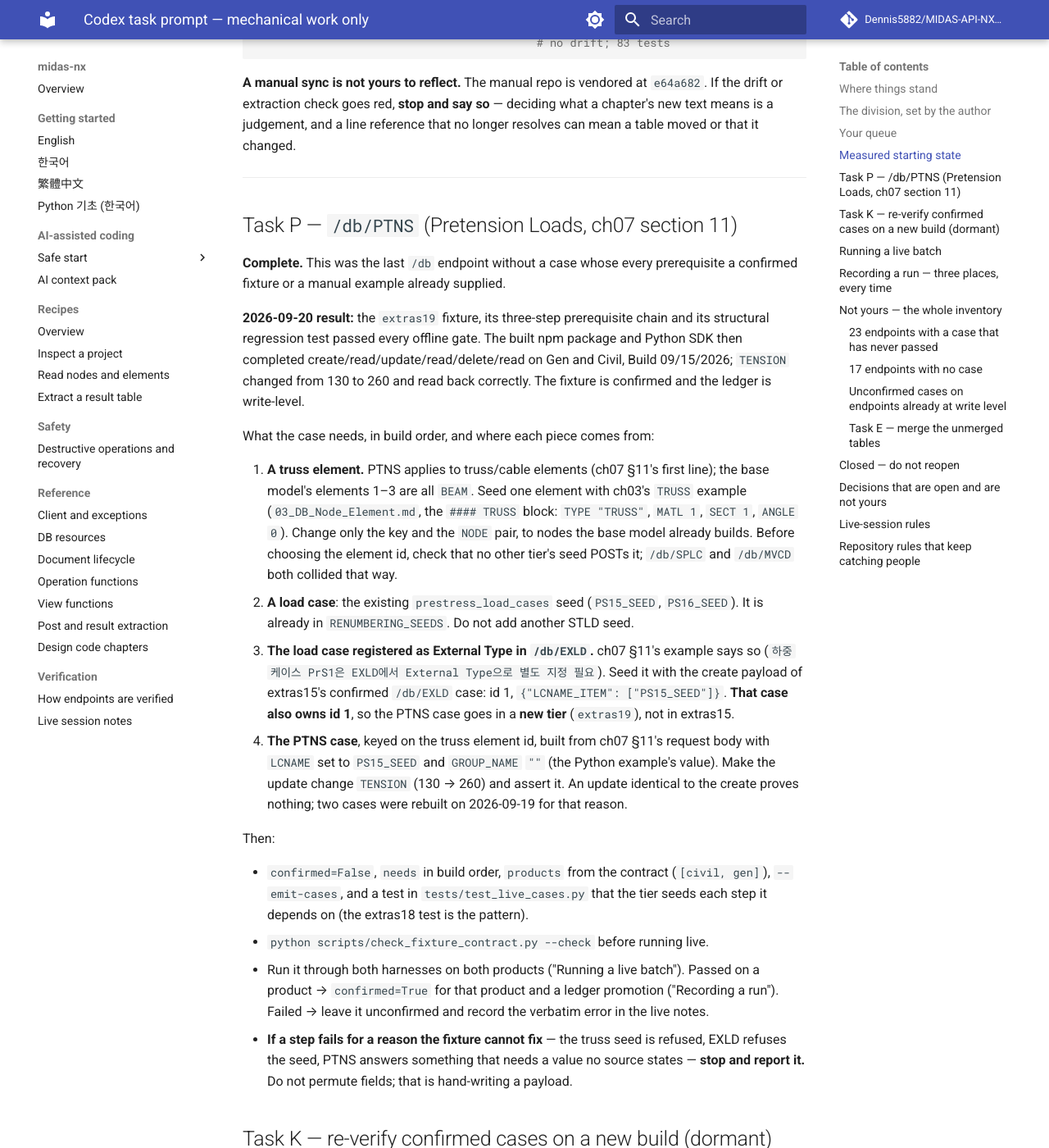
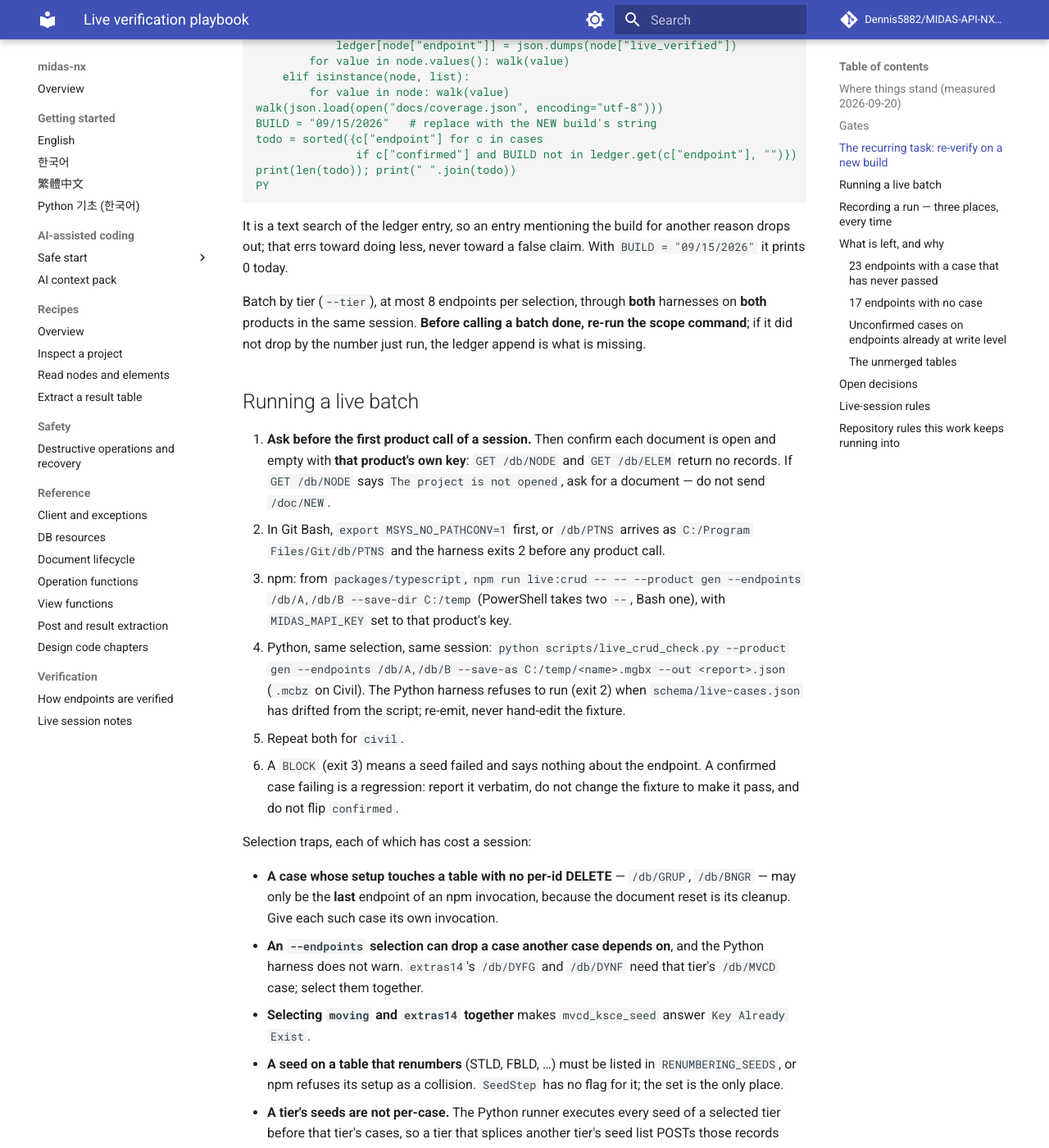
Before and after one commit to Dennis5882/MIDAS-API-NX-SDK, an MkDocs documentation site: the page built from docs/live_verification_playbook.md, in a window 1280 px wide and 1400 px high, scrolled down 1837 px. Shown: the whole window at 82% size. Built offline with MkDocs 1.6.1 and Material for MkDocs 9.7.7, drawn with Linux system fonts in a browser that asks for light colours; comment, search, counter and statistics services are not loaded; some of the changed text lies outside the part shown.

Commit message:
docs: replace the Codex handoff with a live verification playbook
The author has stopped handing mechanical batches to Codex, so the file
that existed to brief it has no audience. Its content was never really
about Codex: the live-session safety rules, the selection traps, the
three-places recording rule and the two kinds of ledger change are how
this work is done by anyone, and the inventory of the 40 endpoints below
write level is the only place each one's reason is written down.

docs/live_verification_playbook.md keeps all of that and drops the task
assignments, the division of labour and the "not yours" framing. Numbers
are re-measured rather than carried over: 207 write / 193 read, 220
cases over 196 endpoints, 183 confirmed, 77 seeds, 1087 tests.

contract_migration_brief.md pointed at the old filename; it now points
at the new one. Nothing in scripts/ or tests/ referenced either.

Co-Authored-By: Claude Opus 5 <noreply@anthropic.com>

````diff
--- a/docs/codex_handoff_prompt.md
+++ b/docs/live_verification_playbook.md
@@ -1,21 +1,25 @@
-# Codex task prompt — mechanical work only
+# Live verification playbook
 
-Updated 2026-09-20. Rewritten from scratch after the 2026-09-19 live sessions
-emptied most of the old queue. The previous version (`6e8dcab` and earlier)
-listed 14 Task A endpoints as buildable; checked against their contracts, 13
-of them are blocked or need a judgement, and the remaining `/db/PTNS` case
-passed on 2026-09-20. **The Codex queue is now empty.** Do not grow it by
-relabelling something below as mechanical.
+How a live write-verification session is run on this repo, what is left to
+verify, and why each remaining endpoint sits where it does.
 
-## Where things stand
+This replaces `docs/codex_handoff_prompt.md`, deleted 2026-09-20 when the
+author stopped handing mechanical batches to Codex. Everything here was
+written for that file and is kept because it is about the work, not about who
+does it; its task assignments and division-of-labour framing are gone. Earlier
+versions are in git history (`a9da9a0` and before).
+
+`docs/live_verification_notes.md` remains the evidence record — what ran, on
+which build, with verbatim errors. This file is the procedure and the
+scoreboard.
+
+## Where things stand (measured 2026-09-20)
 
 - **Both products are on Build 09/15/2026** (Gen NX 2026 v2.1, Civil NX 2026
   v2.2).
-- **2.8.3 is published on PyPI and npm.** No release is warranted and none is
-  yours to start: the author picks the number and asks for it explicitly.
-  One npm-surface change is waiting for the next release notes: `/db/TDNT`'s
-  `FT`, `FPK` and `TDMFNAME` became optional, each with its `appliesWhen`
-  condition in JSDoc (`c76bff0`).
+- **2.8.3 is published on PyPI and npm.** One npm-surface change is waiting for
+  the next release notes: `/db/TDNT`'s `FT`, `FPK` and `TDMFNAME` became
+  optional, each with its `appliesWhen` condition in JSDoc (`c76bff0`).
 - **Coverage: 400/400 implemented, 207 write / 193 read.** Of the 225 `/db`
   endpoints, 185 are write-level and 40 are not.
 - **Fixture (`schema/live-cases.json`, version 6):** 220 cases over 196
@@ -26,31 +30,10 @@ relabelling something below as mechanical.
 - **Contracts: 384 endpoints + 87 result tables.** The three drafts left, the
   IEHG trio, have no permitted source; that is final.
 
-## The division, set by the author
+## Gates
 
-Judgement-heavy work is Claude's: schema design, what a contradictory manual
-means, how a seed or case is represented, what a live failure says about the
-product. Bounded, verifiable, repeatable work is yours. **A task that turns
-out to need a judgement is one to stop and report, not to decide.** If Task P
-is done and no new build has shipped, there is no Codex work — say so rather
-than finding some.
-
-## Your queue
-
-| task | kind | state |
-| --- | --- | --- |
-| **P** — build and run a `/db/PTNS` case | offline build, then live | **complete 2026-09-20** |
-| **K** — re-verify confirmed cases on a new build | live, destructive | dormant; reopens when a build newer than 09/15/2026 ships |
-
-Everything else is inventoried under "Not yours", with the reason for each
-endpoint, so you can check a claim of "nothing left" against it.
-
----
-
-## Measured starting state
-
-Run these first. **If a number differs, say so before starting** — something
-moved under you, and the command wins over this file.
+Run these before starting and before committing. If a number differs,
+something moved — the command wins over this file.
 
 ```bash
 python -m pytest -q                       # 1087 passed
@@ -74,69 +57,21 @@ cd packages/typescript && npm run generate && npm run typecheck && npm test
                                           # no drift; 83 tests
 ```
 
-**A manual sync is not yours to reflect.** The manual repo is vendored at
-`e64a682`. If the drift or extraction check goes red, **stop and say so** —
-deciding what a chapter's new text means is a judgement, and a line reference
-that no longer resolves can mean a table moved or that it changed.
+The manual repo is vendored at `e64a682`. If the drift or extraction check goes
+red, a sync landed upstream: deciding what a chapter's new text means is real
+work, and a line reference that no longer resolves can mean a table moved or
+that it changed.
 
----
+## The recurring task: re-verify on a new build
 
-## Task P — `/db/PTNS` (Pretension Loads, ch07 section 11)
+**Live. Destructive: `/doc/NEW`.** Every confirmed case was replayed on Build
+09/15/2026 on 2026-09-18, so this is dormant until a newer build ships. A
+confirmed case failing on a new build is a **regression**, which is what this
+exists to catch before a user does.
 
-**Complete.** This was the last `/db` endpoint without a case whose every
-prerequisite a confirmed fixture or a manual example already supplied.
-
-**2026-09-20 result:** the `extras19` fixture, its three-step prerequisite
-chain and its structural regression test passed every offline gate. The built
-npm package and Python SDK then completed create/read/update/read/delete/read
-on Gen and Civil, Build 09/15/2026; `TENSION` changed from 130 to 260 and read
-back correctly. The fixture is confirmed and the ledger is write-level.
-
-What the case needs, in build order, and where each piece comes from:
-
-1. **A truss element.** PTNS applies to truss/cable elements (ch07 §11's first
-   line); the base model's elements 1–3 are all `BEAM`. Seed one element with
-   ch03's `TRUSS` example (`03_DB_Node_Element.md`, the `#### TRUSS` block:
-   `TYPE "TRUSS"`, `MATL 1`, `SECT 1`, `ANGLE 0`). Change only the key and the
-   `NODE` pair, to nodes the base model already builds. Before choosing the
-   element id, check that no other tier's seed POSTs it; `/db/SPLC` and
-   `/db/MVCD` both collided that way.
-2. **A load case**: the existing `prestress_load_cases` seed (`PS15_SEED`,
-   `PS16_SEED`). It is already in `RENUMBERING_SEEDS`. Do not add another STLD
-   seed.
-3. **The load case registered as External Type in `/db/EXLD`.** ch07 §11's
-   example says so (`하중 케이스 PrS1은 EXLD에서 External Type으로 별도 지정 필요`).
-   Seed it with the create payload of extras15's confirmed `/db/EXLD` case:
-   id 1, `{"LCNAME_ITEM": ["PS15_SEED"]}`. **That case also owns id 1**, so the
-   PTNS case goes in a **new tier** (`extras19`), not in extras15.
-4. **The PTNS case**, keyed on the truss element id, built from ch07 §11's
-   request body with `LCNAME` set to `PS15_SEED` and `GROUP_NAME` `""` (the
-   Python example's value). Make the update change `TENSION` (130 → 260) and
-   assert it. An update identical to the create proves nothing; two cases were
-   rebuilt on 2026-09-19 for that reason.
-
-Then:
-
-- `confirmed=False`, `needs` in build order, `products` from the contract
-  (`[civil, gen]`), `--emit-cases`, and a test in `tests/test_live_cases.py`
-  that the tier seeds each step it depends on (the extras18 test is the
-  pattern).
-- `python scripts/check_fixture_contract.py --check` before running live.
-- Run it through both harnesses on both products ("Running a live batch").
-  Passed on a product → `confirmed=True` for that product and a ledger
-  promotion ("Recording a run"). Failed → leave it unconfirmed and record the
-  verbatim error in the live notes.
-- **If a step fails for a reason the fixture cannot fix** — the truss seed is
-  refused, EXLD refuses the seed, PTNS answers something that needs a value no
-  source states — **stop and report it.** Do not permute fields; that is
-  hand-writing a payload.
-
-## Task K — re-verify confirmed cases on a new build (dormant)
-
-**Live. Destructive: `/doc/NEW`.** Closed for Build 09/15/2026 on 2026-09-18.
-When a newer build ships, this command names the scope — change the build
-string to the **old** build and it lists every confirmed-case endpoint not yet
-re-run on anything newer. Do not hand-count.
+When a build ships, this command names the scope — set `BUILD` to the **old**
+build and it lists every confirmed-case endpoint not yet re-run on anything
+newer. Do not hand-count.
 
 ```bash
 PYTHONIOENCODING=utf-8 python - <<'PY'
@@ -158,25 +93,21 @@ print(len(todo)); print(" ".join(todo))
 PY
 ```
 
-It is a text search of the ledger entry, so an entry that mentions the build
-for another reason drops out; that errs toward doing less, never toward a false
+It is a text search of the ledger entry, so an entry mentioning the build for
+another reason drops out; that errs toward doing less, never toward a false
 claim. With `BUILD = "09/15/2026"` it prints 0 today.
 
 Batch by tier (`--tier`), at most 8 endpoints per selection, through **both**
-harnesses on **both** products in the same session. A confirmed case failing is
-a **regression**: report it verbatim, do not change the fixture, do not flip
-`confirmed`. **Before saying a batch is done, re-run the scope command**; if it
-did not drop by the number you ran, the ledger append is what is missing.
-
----
+harnesses on **both** products in the same session. **Before calling a batch
+done, re-run the scope command**; if it did not drop by the number just run,
+the ledger append is what is missing.
 
 ## Running a live batch
 
-1. **Ask the author before the first product call of a session.** Then confirm
-   each document is open and empty with **that product's own key**:
-   `GET /db/NODE` and `GET /db/ELEM` return no records. If `GET /db/NODE` says
-   `The project is not opened`, stop and ask for a document — do not send
-   `/doc/NEW`.
+1. **Ask before the first product call of a session.** Then confirm each
+   document is open and empty with **that product's own key**: `GET /db/NODE`
+   and `GET /db/ELEM` return no records. If `GET /db/NODE` says
+   `The project is not opened`, ask for a document — do not send `/doc/NEW`.
 2. In Git Bash, `export MSYS_NO_PATHCONV=1` first, or `/db/PTNS` arrives as
    `C:/Program Files/Git/db/PTNS` and the harness exits 2 before any product
    call.
@@ -190,6 +121,8 @@ did not drop by the number you ran, the ledger append is what is missing.
    never hand-edit the fixture.
 5. Repeat both for `civil`.
 6. A `BLOCK` (exit 3) means a seed failed and says nothing about the endpoint.
+   A confirmed case failing is a regression: report it verbatim, do not change
+   the fixture to make it pass, and do not flip `confirmed`.
 
 Selection traps, each of which has cost a session:
 
@@ -214,10 +147,9 @@ Selection traps, each of which has cost a session:
 ## Recording a run — three places, every time
 
 A run that reaches only some of these did not happen as far as any count is
-concerned. This is the one mistake this work has actually made, twice: on
-2026-09-17 one endpoint and on 2026-09-18 eleven were recorded in the evidence
-files and never reached the ledger, and the second session reported its task
-complete.
+concerned. This mistake has been made twice: on 2026-09-17 one endpoint and on
+2026-09-18 eleven were recorded in the evidence files and never reached the
+ledger, and the second session reported its task complete.
 
 1. **The fixture** — `confirmed=True` per product that passed, then
    `--emit-cases`.
@@ -276,15 +208,13 @@ for e in now:
 PY
 ```
 
----
+## What is left, and why
 
-## Not yours — the whole inventory
-
-Each `/db` endpoint below write level is here, with the reason. **Read its
-entry in `docs/live_verification_notes.md` before touching it**: re-running an
+Each `/db` endpoint below write level is here with its reason. **Read its entry
+in `docs/live_verification_notes.md` before touching it**: re-running an
 unchanged fixture on an unchanged build answers nothing, and on 2026-09-19 all
-15 runnable Task B cases were re-run and every answer matched the earlier build
-word for word.
+15 runnable cases in the first table were re-run and every answer matched the
+earlier build word for word.
 
 ### 23 endpoints with a case that has never passed
 
@@ -302,12 +232,12 @@ word for word.
 | `/db/FIMP` | printed `ECU=0.003` violates the product's `Epsilon_cu > 0.8 / Z + Epsilon_co` | no compliant value documented |
 | `/db/NLLP` | `nllp_seed` answers `Unknown Error` on both | — |
 | `/db/NLNK`, `/db/NLNK-M1`, `/db/CGLP` | blocked by `nllp_seed` | NLLP |
-| `/db/TDNA` | `Errors detected in Tendon Profile Data.(Item:IS_DB_TDNA_NOTENSIONCALC : Not Registered String)` | a model precondition; do not permute fields |
+| `/db/TDNA` | `Errors detected in Tendon Profile Data.(Item:IS_DB_TDNA_NOTENSIONCALC : Not Registered String)` | a model precondition; permuting fields is not the answer |
 | `/db/TDPL` | blocked by the TDNA seed | TDNA |
 
 ### 17 endpoints with no case
 
-| endpoint | why it is not buildable mechanically |
+| endpoint | what stands in the way |
 | --- | --- |
 | `/db/IMFM`, `/db/IMFM-M1` | every name field is a **FIMP** property name (`Fiber Model Property Name`); blocked by `/db/FIMP` |
 | `/db/FIBR` | a fiber division needs FIMP materials; blocked by `/db/FIMP` |
@@ -316,14 +246,14 @@ word for word.
 | `/db/EPMT-M1` | contract is `/info`-only: no value stated anywhere, so any payload would be hand-written |
 | `/db/CSCS` | needs a `COMPOSITE` section; the manual's only sample omits its dimensions and Gen refuses it (live notes, 2026-09-01) |
 | `/db/TDCS` | needs CSCS and the TDNA seed; both blocked |
-| `/db/DRLS` | Gen-only; `/info` carries a `DUMMY` placeholder the contract waives — representation decision |
-| `/db/RCHK`, `/db/REBB`, `/db/REBR`, `/db/REBW` | ch24 design rebar; REBW's manual section is known wrong about its own field names, and each needs a designed RC member — judgement |
+| `/db/DRLS` | Gen-only; `/info` carries a `DUMMY` placeholder the contract waives — needs a representation decision |
+| `/db/RCHK`, `/db/REBB`, `/db/REBR`, `/db/REBW` | ch24 design rebar; REBW's manual section is known wrong about its own field names, and each needs a designed RC member |
 | `/db/MVLDbs` | contract marks mutually exclusive `LCDATA_*` objects required together, and `ALL_MODE`'s two-value condition needs a shape decision |
 | `/db/IEHG-GL-M1`, `/db/IEHG-PSS-M1`, `/db/IEHG-TRUSS-M1` | no manual schema and `/info` 404s — **never** build a fixture |
 
 ### Unconfirmed cases on endpoints already at write level
 
-They move no count. None is a task unless its cause changes.
+They move no count. None is actionable unless its cause changes.
 
 | case | product | recorded cause |
 | --- | --- | --- |
@@ -339,53 +269,39 @@ They move no count. None is a task unless its cause changes.
 `check_fixture_contract.py`'s one lead, `/db/ACTL` sending `CLATS` on Gen, is
 covered above.
 
-### Task E — merge the unmerged tables
+### The unmerged tables
 
 `docs/unmerged_tables_against_info.md` splits 72 tables (482 names) across 15
 contracts. Every mechanically mergeable table is merged; what is left needs a
-judgement about which `/info` object is meant. Do not rescan it as a queue.
+judgement about which `/info` object is meant. It is not a queue to rescan.
 
----
-
-## Closed — do not reopen
-
-| what | outcome | where |
-| --- | --- | --- |
-| Task P `/db/PTNS` | the manual TRUSS + STLD + EXLD chain passed through npm and Python on Gen and Civil; write-level. 2026-09-20 | live notes, 2026-09-20 |
-| Task A reclassified | 13 of the 14 "buildable" endpoints are blocked or need a judgement (inventory above); PTNS was the one mechanical remainder and is now closed. 2026-09-20 | this file |
-| the five `Wrong Field` Task B cases | not bad values: EPST's documented values exhausted, WVLD fails on a bare `NAME`, RPSC's `PART` has no source, TDMF has nothing to vary. `/info` rooting RPSC at `Argument` is not a wrapper signal — all 399 do. 2026-09-19 | live notes, 2026-09-19 (later) |
-| moving-load country cases | `/db/MVLDch`, `/db/MVLDid` pass on Civil once each case's vehicle is seeded from ch08; MVLDid's `Number of Sub-Load Cases` was the missing vehicle. 2026-09-19 | live notes, 2026-09-19 (later) |
-| batches 17 and 18 | `/db/TDNT` (both), `/db/POGD` (Civil), `/db/POGD-M1` reached write. 2026-09-19 | live notes, 2026-09-19 |
-| re-verification on Build 09/15/2026 (Task K) | all 107 confirmed-case endpoints replayed through both SDKs, 2026-09-18 | live notes, 2026-09-18 |
-| meaningful update assertions | MATD, IEHC, POLC-M1 prove a changed value. 2026-09-18 | live notes, 2026-09-18 |
-| npm replay of every confirmed case | complete since 2026-09-17; 183 of 183 now | live notes, 2026-09-17 (later) |
-| `DESIGN/STEEL/DSTL` PUT | Gen accepts; Civil refuses. **Do not re-run**: one enum value, nothing to vary | contract PUT `notes` |
-| crash re-tests on Build 09/15/2026 | clean except `/TEMP/DESIGN/SRC/AIK-SRC2K/OCHECK`. **Never call OCHECK**: it crashes Gen and each call costs a restart and a held licence | live notes, 2026-09-16 (later) |
-| manual sync to `e64a682` | reflected; 17 contracts' line references re-pointed | git history |
-
-## Decisions that are open and are not yours
+## Open decisions
 
 - **Contract `verification` records lag the ledger.** 47 contracts cite a read
   sweep for an endpoint `docs/coverage.json` records at write level (TDNT,
   POGD, MVLDch and MVLDid among them). No check compares the two; folding the
   ledger into `contracts/verification/` is planned in `contracts/README.md`.
-  Do not hand-edit `verification` blocks to match.
-- **`/db/SPLC`'s `NDP` requiredness** — nested under the Optional `bNDP`
-  switch with no wire rule. No `appliesWhen`, no `safeToOmit`.
+  Hand-editing `verification` blocks to match would paper over that.
+- **`/db/SPLC`'s `NDP` requiredness** — nested under the Optional `bNDP` switch
+  with no wire rule, so neither an `appliesWhen` nor a `safeToOmit` is
+  grounded.
 - **`/db/SPLC`'s cross-tier id collision** — extras4's `lcom_seismic_splc` and
-  extras5's Civil case both own id 1, and the family renumbers. It reports
-  `BLOCK`, honestly.
+  extras5's Civil case both own id 1, and the family renumbers, so a different
+  id does not fix it. It reports `BLOCK`, honestly.
 - **`/db/SPLC`'s `aACCECC_ECCEN_LIST[].ALONG`** is created but never updated
   (recorded in the contract's PUT `notes`).
-- **`/db/THIS-M1`'s 20 `/info` properties with no manual row** — do not raise
-  the ceiling in `info_baseline.py`.
-- **`/db/SECT`'s `USE_HAMBLY_EQ`** — added by Build 09/15/2026, documented
-  nowhere. Do not contract it and **do not re-capture
-  `schema/info-baseline.json`**.
-- **`/db/MVLDbs`'s contract shape**, and everything in the "no case" table
-  marked judgement.
+- **`/db/THIS-M1`'s 20 `/info` properties with no manual row** — the ceiling in
+  `info_baseline.py` holds the number.
+- **`/db/SECT`'s `USE_HAMBLY_EQ`** — added by Build 09/15/2026 on both
+  products, documented nowhere. Not contracted, and
+  `schema/info-baseline.json` must not be re-captured: CI fails when the
+  uncontracted set grows. At the next manual sync, check whether
+  `04_DB_Properties.md`'s 공통 Specifications table grows a row.
+- **`/db/MVLDbs`'s contract shape**, and the ch24 rebar family above.
 
 ## Live-session rules
+
+`CLAUDE.md` carries the full set; these are the ones a live session trips over.
 
 - **`.env` holds `MIDAS_MAPI_KEY_GEN` and `MIDAS_MAPI_KEY_CIVIL`**, no plain
   `MIDAS_MAPI_KEY`. Never print either. A mismatched key still answers
@@ -403,24 +319,23 @@ judgement about which `/info` object is meant. Do not rescan it as a queue.
   author has not confirmed empty.
 - **Assert a reset, do not assume it.** `/doc/NEW` without `{"Argument": {}}` is
   HTTP 500 and resets nothing.
+- **Never call `/TEMP/DESIGN/SRC/AIK-SRC2K/OCHECK`**: it crashes Gen, MIDASIT
+  has closed it as unsupported, and each call costs a restart and a held
+  licence.
 - **Never hand-write a live payload.** Use the fixture, a contract or a manual
   example.
 
-## Repository rules that keep catching people
+## Repository rules this work keeps running into
 
-- **`contracts/` is the source of truth; neither SDK and no fixture is a source
-  for it.** Permitted sources: the manual repo, `docs/live_verification_notes.md`
-  and live `/info`.
-- **`documentedOptional` is about the docs; `safeToOmit` is about the product.**
-- **`/info` is neither a superset nor a subset of what the server accepts.**
-  Where `/info` and a live round trip disagree, the round trip wins.
+Beyond what `CLAUDE.md` already states:
+
 - **`appliesWhen`'s `in` needs at least two values**; use `equals` for one.
+- **`contracts/` and `docs/coverage.json` mix CRLF and LF.** Edit them as
+  bytes; a deletion count on an insert-only change means corrupted line
+  endings.
+- **Never commit a GET response body** — it is the author's model contents.
 - **Never put `MAPI-xxxx` or MIDASIT's internal tracker in anything that
-  ships**, release notes included. The manual repo now names one; do not copy
-  it here.
-- **A 200 does not mean success**, and error bodies also arrive under 201.
-- **`DELETE {endpoint}` with an ID-keyed body empties the whole table.**
-- **Never commit a GET response body** — it is the author's model contents.
-- **`contracts/` and `docs/coverage.json` mix CRLF and LF.** Edit them as
-  bytes; a deletion count on an insert-only change means corrupted line endings.
-- Windows consoles are cp949: keep user-facing exception text ASCII.
+  ships**, release notes included. The manual repo names one; it does not come
+  across.
+- **A wire value is not a majority opinion.** Three documents agreeing can be
+  three transcriptions of one typo; only a live check settles one.
````
Also changed, not shown: other parts of docs/live_verification_playbook.md (+2 -2 lines), docs/contract_migration_brief.md (+1 -1 lines).
